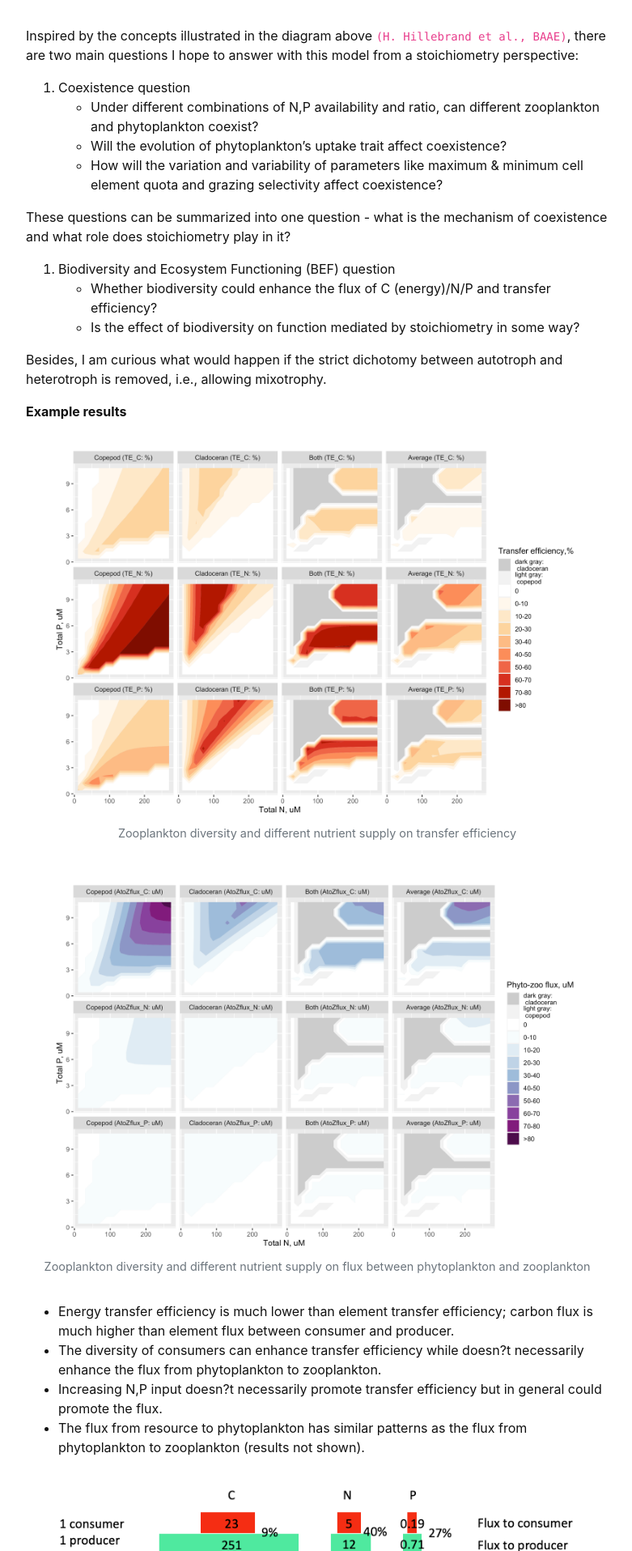
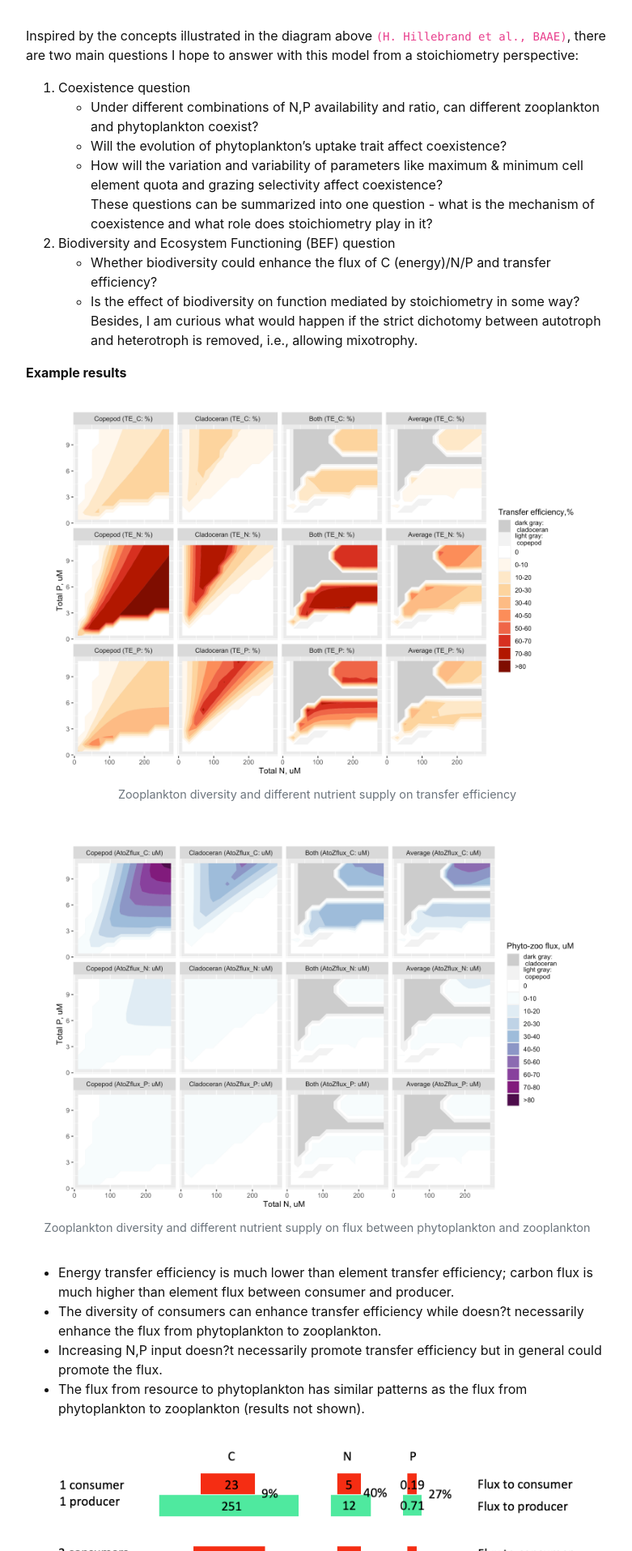
Before and after one commit to junkun-ren/PersonalWebsite, a Jekyll site: the page built from content/0-research.md, in a window 1280 px wide. Shown: the part 3772-5687 px from the top of the page at 81% size, without its empty margins (248-1029 px from the left). Built offline with Jekyll 4.4.1, drawn with Linux system fonts in a browser that asks for light colours.

````diff
--- a/content/0-research.md
+++ b/content/0-research.md
@@ -48,15 +48,13 @@ Inspired by the concepts illustrated in the diagram above ```(H. Hillebrand et a
 1. Coexistence question
  - Under different combinations of N,P availability and ratio, can different zooplankton and phytoplankton coexist?
  - Will the evolution of phytoplankton's uptake trait affect coexistence?
- - How will the variation and variability of parameters like maximum & minimum cell element quota and grazing selectivity affect coexistence?
-
- These questions can be summarized into one question - what is the mechanism of coexistence and what role does stoichiometry play in it?
+ - How will the variation and variability of parameters like maximum & minimum cell element quota and grazing selectivity affect coexistence?<br/>
+These questions can be summarized into one question - what is the mechanism of coexistence and what role does stoichiometry play in it?
 
 2. Biodiversity and Ecosystem Functioning (BEF) question
  - Whether biodiversity could enhance the flux of C (energy)/N/P and transfer efficiency?
- - Is the effect of biodiversity on function mediated by stoichiometry in some way?
-
- Besides, I am curious what would happen if the strict dichotomy between autotroph and heterotroph is removed, i.e., allowing mixotrophy.
+ - Is the effect of biodiversity on function mediated by stoichiometry in some way?<br/>
+Besides, I am curious what would happen if the strict dichotomy between autotroph and heterotroph is removed, i.e., allowing mixotrophy.
 
 **Example results**<a name="subparagraph4"></a>
 {% include figure.html img="TE3.png" alt="Transfer efficiency under different nutrient supply and single or two zooplankton comparison" caption="Zooplankton diversity and different nutrient supply on transfer efficiency" width="95%" %}
````
